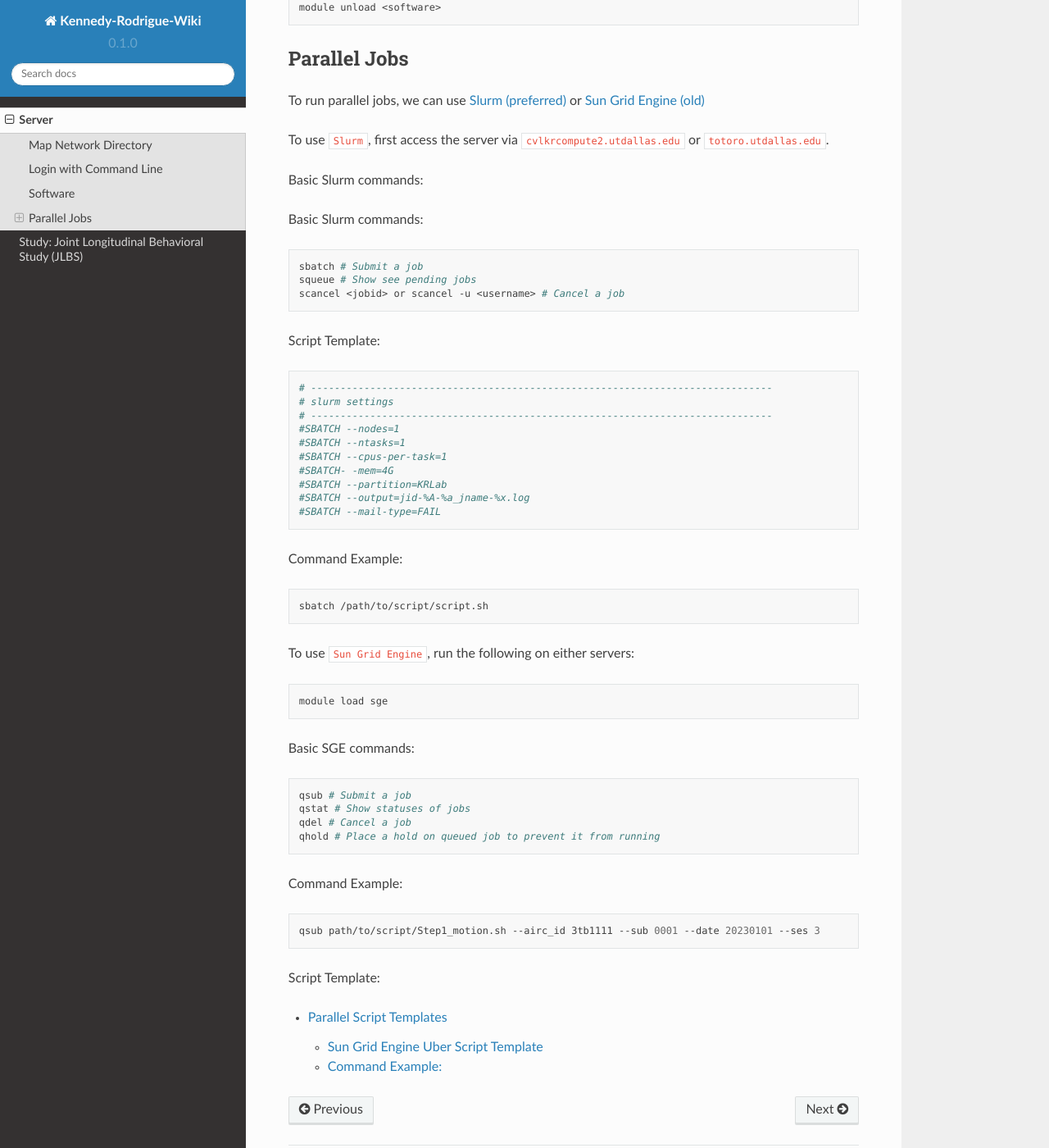
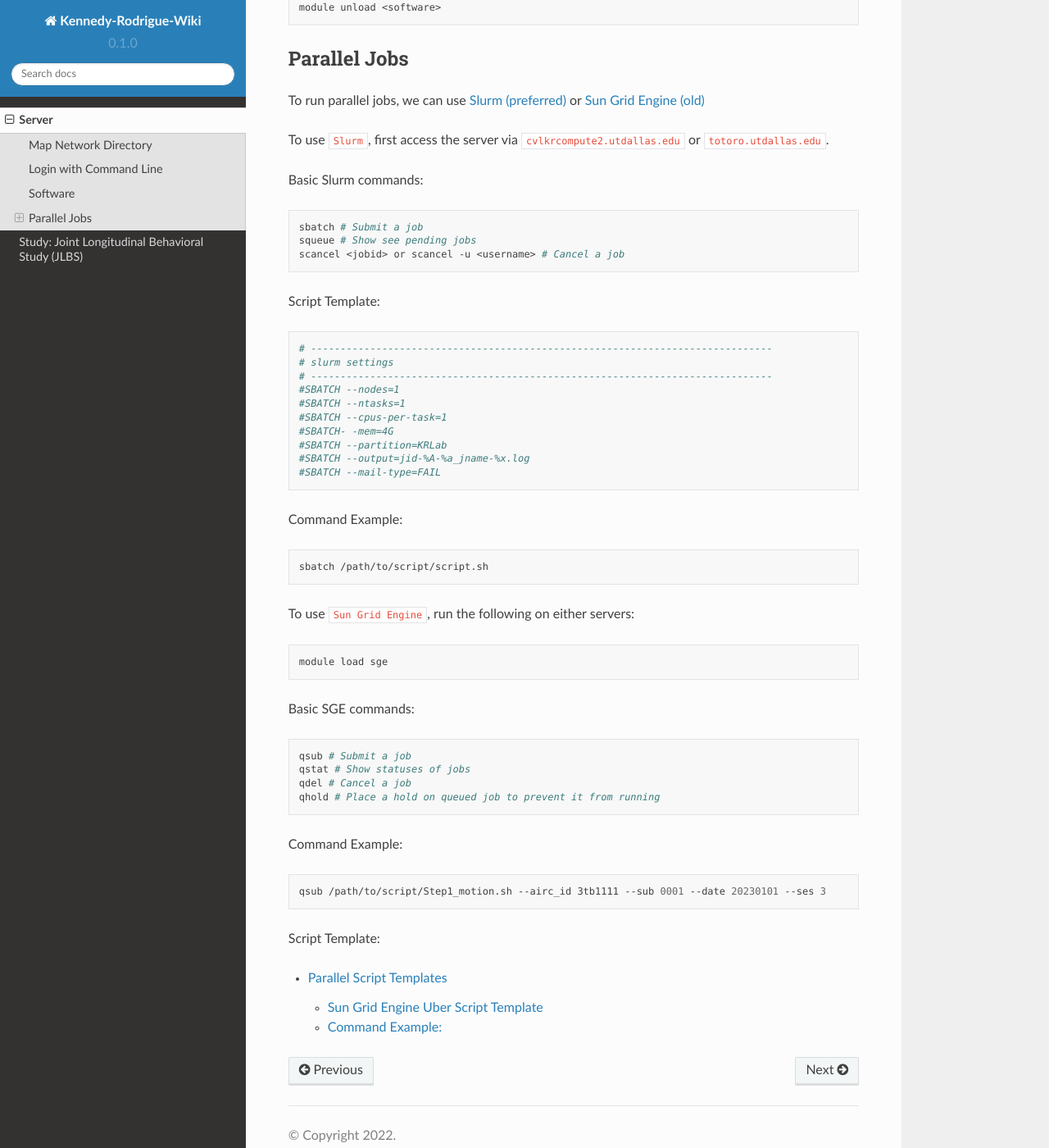
Before and after one commit to marcihorn/kennedy-rodrigue-wiki, a Sphinx documentation site: the page built from docs/source/server.rst, in a window 1280 px wide and 1400 px high, scrolled down 1401 px. Shown: the whole window at 82% size. Built offline with Sphinx 7.4.7 and the Read the Docs theme 2.0.0, drawn with Linux system fonts in a browser that asks for light colours.

Commit message:
Update server.rst

```diff
--- a/docs/source/server.rst
+++ b/docs/source/server.rst
@@ -82,8 +82,6 @@ To use ``Slurm``, first access the server via ``cvlkrcompute2.utdallas.edu`` or
 
 Basic Slurm commands:
 
-Basic Slurm commands:
-
 .. code:: bash
 
     sbatch # Submit a job
@@ -130,7 +128,7 @@ Command Example:
 
 .. code:: bash
 
-    qsub path/to/script/Step1_motion.sh --airc_id 3tb1111 --sub 0001 --date 20230101 --ses 3
+    qsub /path/to/script/Step1_motion.sh --airc_id 3tb1111 --sub 0001 --date 20230101 --ses 3
 
 Script Template:
 
```
